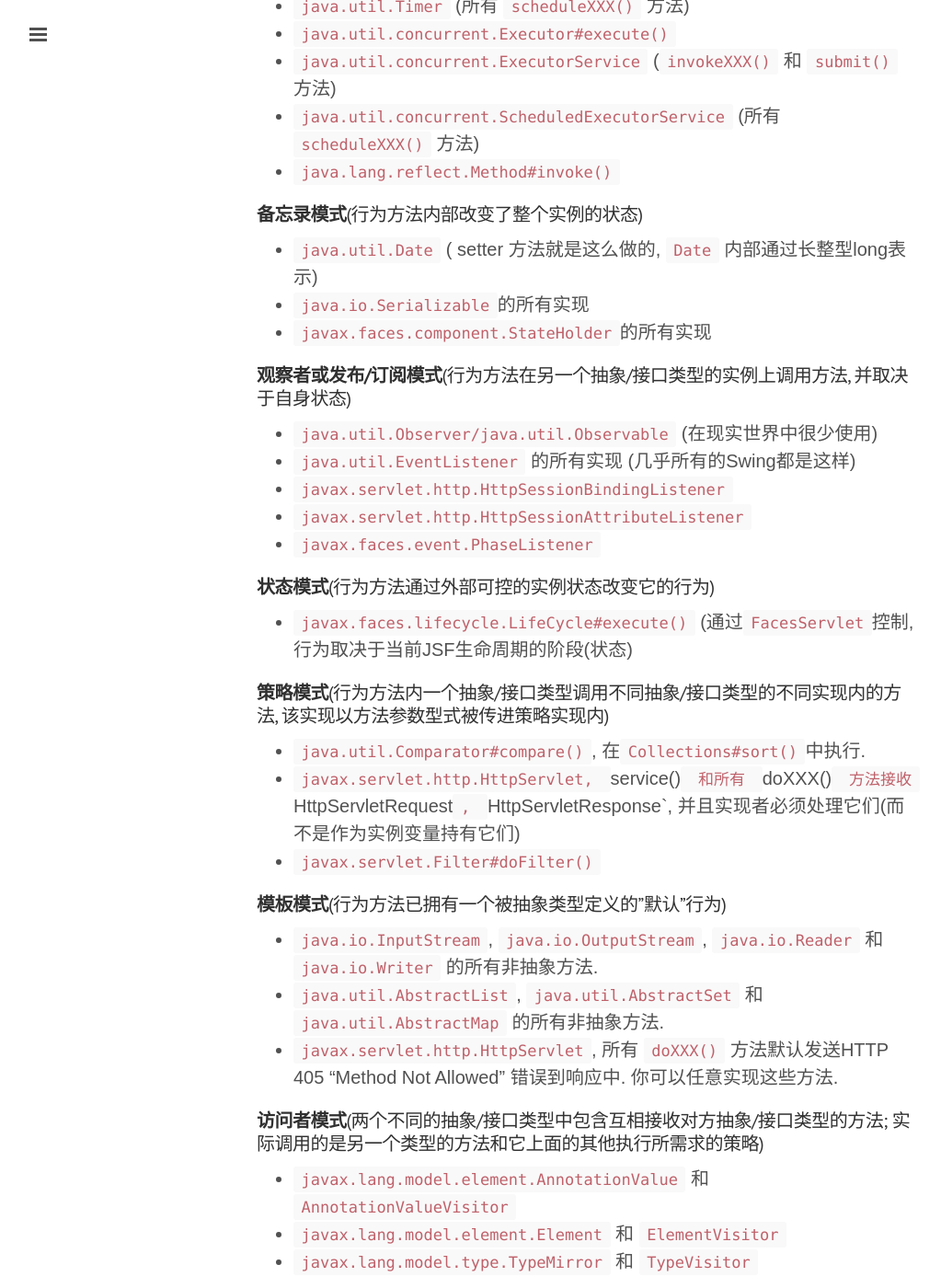
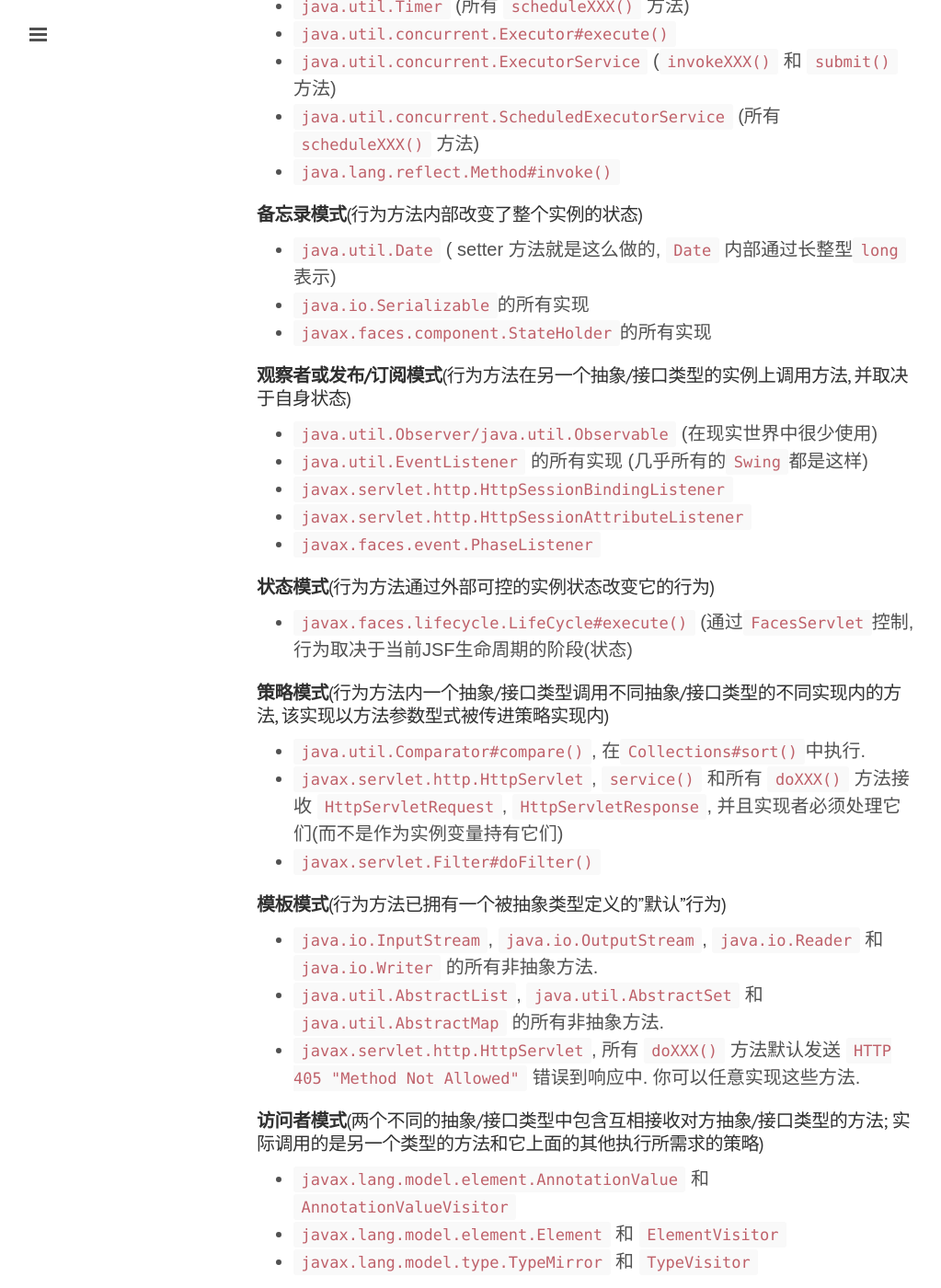
Before and after one commit to clarkdo/clarkdo.github.com, a Jekyll site: the page built from _posts/2014-10-20-46.md, in a window 1280 px wide and 1400 px high, scrolled down 3375 px. Shown: the whole window at 92% size, without its empty margins (1-1024 px from the left). Built offline with Jekyll 4.4.1, drawn with Linux system fonts in a browser that asks for light colours; Markdown is read by kramdown in place of the engine named in the settings; comment, search, counter and statistics services are not loaded; some of the changed text lies outside the part shown.

```diff
--- a/_posts/2014-10-20-46.md
+++ b/_posts/2014-10-20-46.md
@@ -37,7 +37,7 @@ comments: true
 
 ####**原型模式**(通过创建的方法返回一个包含相同属性的不同实例)
 
-- `java.lang.Object#clone()` (类必须实现 java.lang.Cloneable)
+- `java.lang.Object#clone()` (类必须实现 `java.lang.Cloneable`)
 
 ####**单例模式**(通过创建的方法在任何时间都返回一个相同实例(通常是它本身))
 
@@ -49,17 +49,17 @@ comments: true
 ####**适配器模式**(接收不同抽象或接口类型的一个实例, 并返回一个装饰或重写了该实例的本身/其他的抽象/接口类型的指定实现)
 
 - `java.util.Arrays#asList()`
-- `java.io.InputStreamReader(InputStream)` (返回一个Reader)
-- `java.io.OutputStreamWriter(OutputStream)` (返回一个Writer)
+- `java.io.InputStreamReader(InputStream)` (返回一个`Reader`)
+- `java.io.OutputStreamWriter(OutputStream)` (返回一个`Writer`)
 - `javax.xml.bind.annotation.adapters.XmlAdapter#marshal()` 和 `#unmarshal()`
 
 ####**桥接模式**(接收不同抽象或接口类型的一个实例, 并返回一个委托或使用了该实例的本身/其他的抽象/接口类型的指定实现)
 
-- 一时之间没有想到. 一个虚构的例子: `new LinkedHashMap(LinkedHashSet<K>, List<V>)`返回一个不可变的链式map, 并且不会克隆内部元素而是直接使用他们. `java.util.Collections#newSetFromMap()` 和 `singletonXXX()`方法是有些接近这个模式的.
+- 一时之间没有想到. 一个虚构的例子: `new LinkedHashMap(LinkedHashSet<K>, List<V>)`返回一个不可变的链式`map`, 并且不会克隆内部元素而是直接使用他们. `java.util.Collections#newSetFromMap()` 和 `singletonXXX()`方法是有些接近这个模式的.
 
 ####**组合模式**(通过行为式的方法接收一个相同的抽象或接口类型的实例转换为一个树状结构)
 
-- `java.awt.Container#add(Component)` (几乎所有Swing都是这样)
+- `java.awt.Container#add(Component)` (几乎所有`Swing`都是这样)
 - `javax.faces.component.UIComponent#getChildren()` (几乎所有JSF UI都是这样)
 
 ####**装饰器模式**(通过创建的方法接收一个相同的抽象或接口类型的实例, 并添加附加的行为)
@@ -116,14 +116,14 @@ comments: true
 
 ####**备忘录模式**(行为方法内部改变了整个实例的状态)
 
-- `java.util.Date` ( setter 方法就是这么做的, `Date` 内部通过长整型long表示)
+- `java.util.Date` ( setter 方法就是这么做的, `Date` 内部通过长整型`long`表示)
 - `java.io.Serializable`的所有实现
 - `javax.faces.component.StateHolder`的所有实现
 
 ####**观察者或发布/订阅模式**(行为方法在另一个抽象/接口类型的实例上调用方法, 并取决于自身状态)
 
 - `java.util.Observer/java.util.Observable` (在现实世界中很少使用)
-- `java.util.EventListener` 的所有实现 (几乎所有的Swing都是这样)
+- `java.util.EventListener` 的所有实现 (几乎所有的`Swing`都是这样)
 - `javax.servlet.http.HttpSessionBindingListener`
 - `javax.servlet.http.HttpSessionAttributeListener`
 - `javax.faces.event.PhaseListener`
@@ -135,14 +135,14 @@ comments: true
 ####**策略模式**(行为方法内一个抽象/接口类型调用不同抽象/接口类型的不同实现内的方法, 该实现以方法参数型式被传进策略实现内)
 
 - `java.util.Comparator#compare()`, 在`Collections#sort()`中执行.
-- `javax.servlet.http.HttpServlet, `service()` 和所有 `doXXX()` 方法接收 `HttpServletRequest`, `HttpServletResponse`, 并且实现者必须处理它们(而不是作为实例变量持有它们)
+- `javax.servlet.http.HttpServlet`, `service()` 和所有 `doXXX()` 方法接收 `HttpServletRequest`, `HttpServletResponse`, 并且实现者必须处理它们(而不是作为实例变量持有它们)
 - `javax.servlet.Filter#doFilter()`
 
 ####**模板模式**(行为方法已拥有一个被抽象类型定义的"默认"行为)
 
 - `java.io.InputStream`, `java.io.OutputStream`, `java.io.Reader` 和 `java.io.Writer` 的所有非抽象方法.
 - `java.util.AbstractList`, `java.util.AbstractSet` 和 `java.util.AbstractMap` 的所有非抽象方法.
-- `javax.servlet.http.HttpServlet`, 所有 `doXXX()` 方法默认发送HTTP 405  "Method Not Allowed" 错误到响应中. 你可以任意实现这些方法.
+- `javax.servlet.http.HttpServlet`, 所有 `doXXX()` 方法默认发送 `HTTP 405  "Method Not Allowed"` 错误到响应中. 你可以任意实现这些方法.
 
 ####**访问者模式**(两个不同的抽象/接口类型中包含互相接收对方抽象/接口类型的方法; 实际调用的是另一个类型的方法和它上面的其他执行所需求的策略)
 
```
